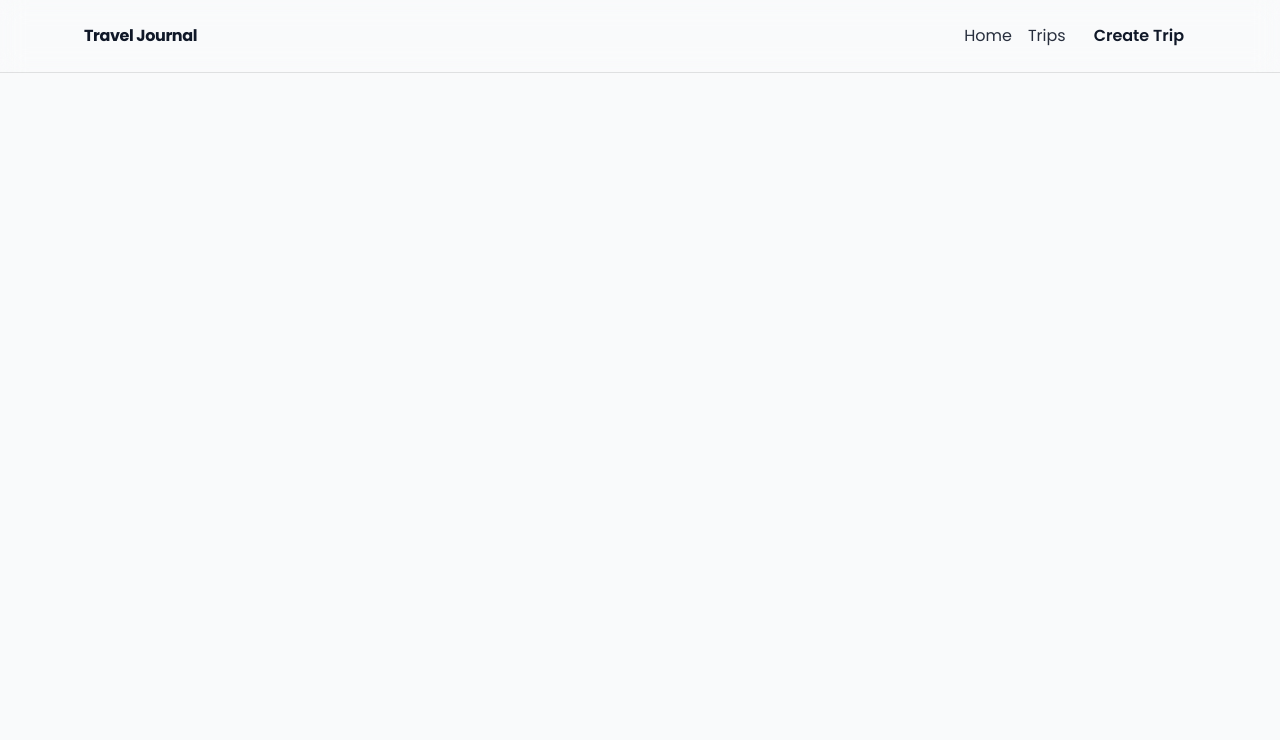
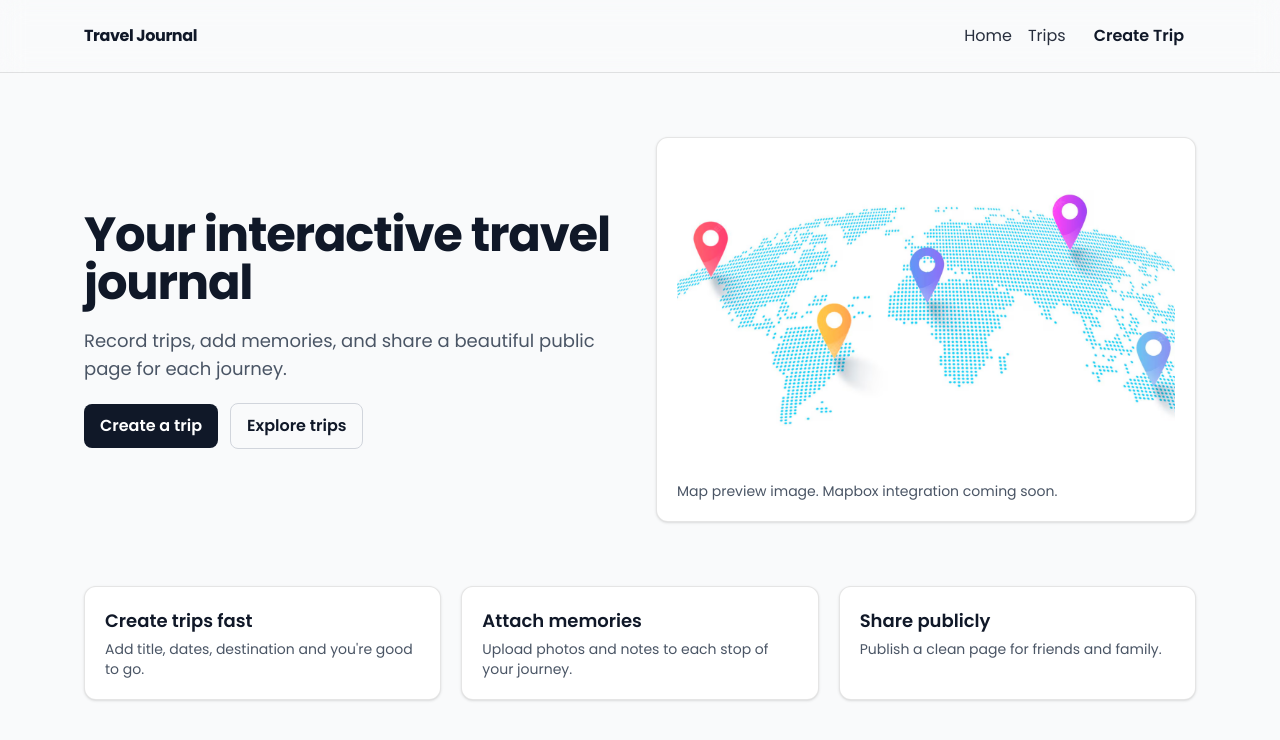
Before and after one commit to gabriellamsa/travel-journal, a Next.js app: page / in a window 1280 px wide. Shown: the top 740 px of the page. Built offline with nearby package versions, Linux system fonts and the light colour scheme.

Commit message:
chore(home): scaffold Home components (Hero, Highlights) and wire on page

```diff
--- a/src/app/page.tsx
+++ b/src/app/page.tsx
@@ -1,3 +1,10 @@
+import Hero from "@/components/home/Hero";
+import Highlights from "@/components/home/Highlights";
 export default function Home() {
-  return <main className="flex-1"></main>;
+  return (
+    <main className="flex-1">
+      <Hero />
+      <Highlights />
+    </main>
+  );
 }
--- /dev/null
+++ b/src/components/home/Hero.tsx
@@ -0,0 +1,48 @@
+import Image from "next/image";
+
+export default function Hero() {
+  return (
+    <section className="mx-auto max-w-6xl px-5 py-12 md:py-16">
+      <div className="grid items-center gap-8 md:grid-cols-2">
+        <div className="space-y-5">
+          <h1 className="text-3xl font-bold tracking-tight md:text-5xl">
+            Your interactive travel journal
+          </h1>
+          <p className="text-base text-gray-600 md:text-lg">
+            Record trips, add memories, and share a beautiful public page for
+            each journey.
+          </p>
+          <div className="flex items-center gap-3">
+            <a
+              href="/create"
+              className="rounded-lg bg-gray-900 px-4 py-2.5 font-semibold text-white no-underline hover:bg-gray-800"
+            >
+              Create a trip
+            </a>
+            <a
+              href="/trips"
+              className="rounded-lg border border-gray-300 px-4 py-2.5 font-semibold text-gray-900 no-underline hover:bg-gray-100"
+            >
+              Explore trips
+            </a>
+          </div>
+        </div>
+        <div className="rounded-xl border border-black/10 bg-white p-5 shadow-sm">
+          <div className="relative aspect-[16/10] w-full overflow-hidden rounded-lg">
+            <Image
+              src="/map-preview.png"
+              alt="Map preview with location pins"
+              fill
+              sizes="(min-width: 768px) 50vw, 100vw"
+              className="object-cover"
+              priority
+            />
+          </div>
+          <p className="mt-3 text-sm text-gray-600">
+            Map preview image. Mapbox integration coming soon.
+          </p>
+        </div>
+      </div>
+    </section>
+  );
+}
--- /dev/null
+++ b/src/components/home/Highlights.tsx
@@ -0,0 +1,37 @@
+type Highlight = {
+  title: string;
+  description: string;
+};
+
+const HIGHLIGHTS: Highlight[] = [
+  {
+    title: "Create trips fast",
+    description: "Add title, dates, destination and you're good to go.",
+  },
+  {
+    title: "Attach memories",
+    description: "Upload photos and notes to each stop of your journey.",
+  },
+  {
+    title: "Share publicly",
+    description: "Publish a clean page for friends and family.",
+  },
+];
+
+export default function Highlights() {
+  return (
+    <section className="mx-auto max-w-6xl px-5 pb-16">
+      <div className="grid gap-5 md:grid-cols-3">
+        {HIGHLIGHTS.map((item) => (
+          <div
+            key={item.title}
+            className="rounded-xl border border-black/10 bg-white p-5 shadow-sm"
+          >
+            <h3 className="text-lg font-semibold">{item.title}</h3>
+            <p className="mt-1 text-sm text-gray-600">{item.description}</p>
+          </div>
+        ))}
+      </div>
+    </section>
+  );
+}
```
Also changed, not shown: public/map-preview.png (added), 1 other file (tests, documents, lock files or other folders).
